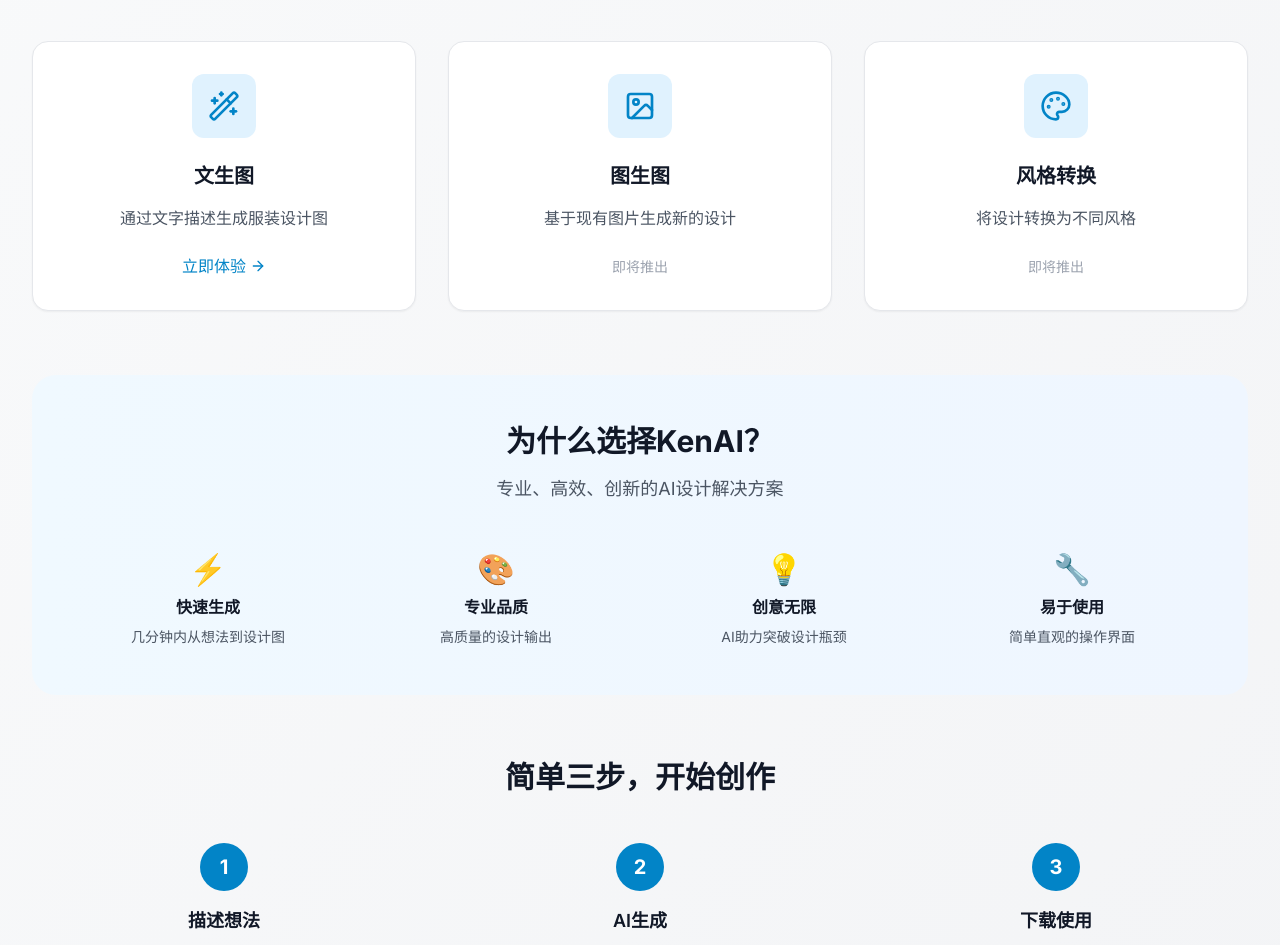
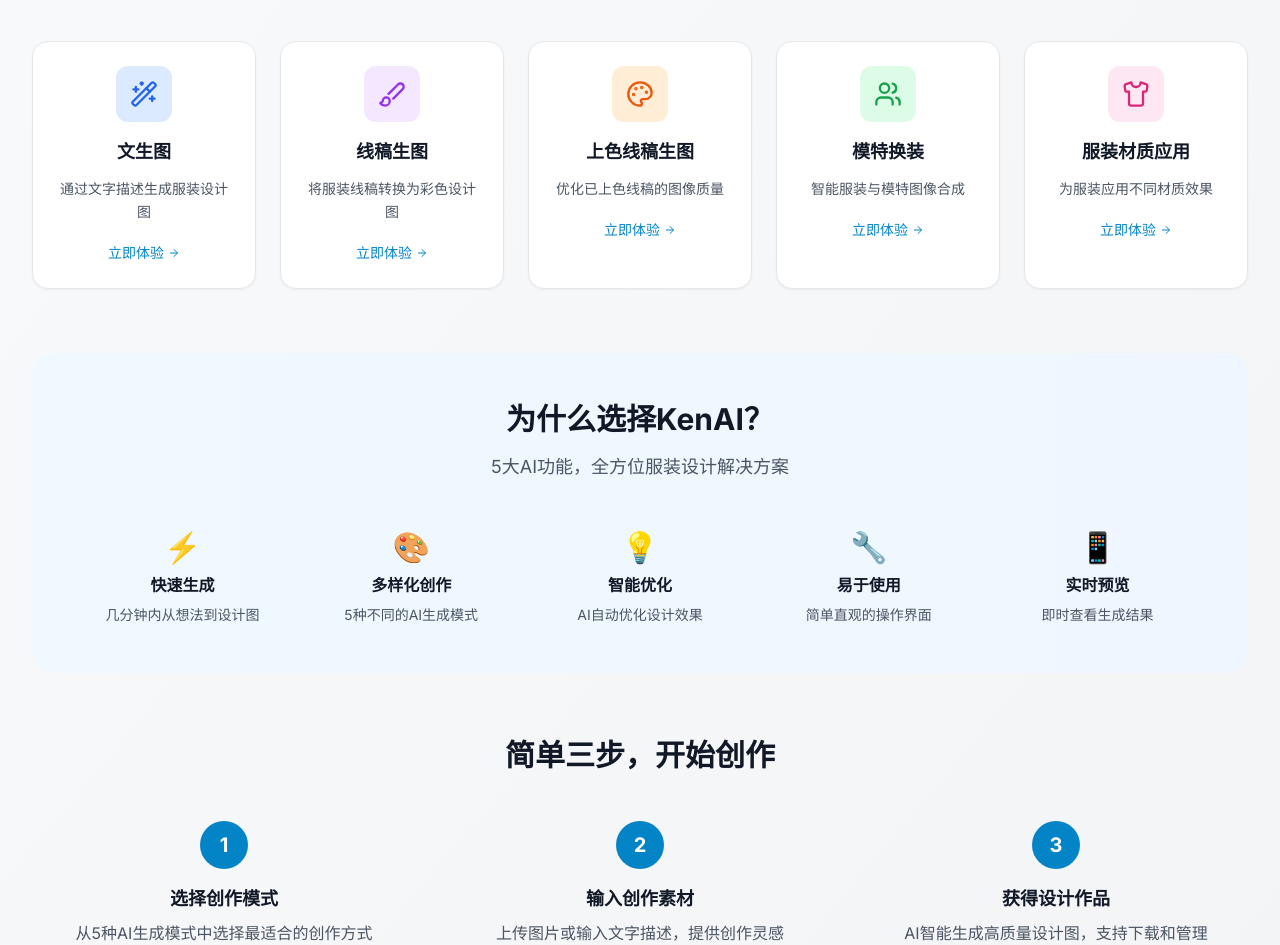
Before and after one commit to kenwoodc/kenai-fashion-design, a Next.js app: page / in a window 1280 px wide. Shown: the part 440-1385 px from the top of the page. Built offline with nearby package versions, Linux system fonts and the light colour scheme.

Commit message:
feat: 完善首页核心功能展示 - 更新为5大AI创作功能，优化布局和用户体验描述

```diff
--- a/app/page.tsx
+++ b/app/page.tsx
@@ -1,7 +1,7 @@
 'use client';
 
 import { useState } from 'react';
-import { Sparkles, Image, Palette, Wand2, ArrowRight } from 'lucide-react';
+import { Sparkles, Image, Palette, Wand2, ArrowRight, Shirt, Brush, Users } from 'lucide-react';
 import Link from 'next/link';
 
 /**
@@ -15,20 +15,39 @@
       description: '通过文字描述生成服装设计图',
       icon: Wand2,
       available: true,
+      color: 'bg-blue-100 text-blue-600',
     },
     {
-      id: 'image-to-image',
-      title: '图生图',
-      description: '基于现有图片生成新的设计',
-      icon: Image,
-      available: false,
+      id: 'sketch-to-image',
+      title: '线稿生图',
+      description: '将服装线稿转换为彩色设计图',
+      icon: Brush,
+      available: true,
+      color: 'bg-purple-100 text-purple-600',
     },
     {
-      id: 'style-transfer',
-      title: '风格转换',
-      description: '将设计转换为不同风格',
+      id: 'colored-sketch-to-image',
+      title: '上色线稿生图',
+      description: '优化已上色线稿的图像质量',
       icon: Palette,
-      available: false,
+      available: true,
+      color: 'bg-orange-100 text-orange-600',
+    },
+    {
+      id: 'model-dressing',
+      title: '模特换装',
+      description: '智能服装与模特图像合成',
+      icon: Users,
+      available: true,
+      color: 'bg-green-100 text-green-600',
+    },
+    {
+      id: 'fabric-application',
+      title: '服装材质应用',
+      description: '为服装应用不同材质效果',
+      icon: Shirt,
+      available: true,
+      color: 'bg-pink-100 text-pink-600',
     },
   ];
 
@@ -80,34 +99,34 @@
         {/* 功能特性 */}
         <div className="mb-16">
           <h3 className="text-3xl font-bold text-gray-900 text-center mb-12">核心功能</h3>
-          <div className="grid grid-cols-1 md:grid-cols-3 gap-8">
+          <div className="grid grid-cols-1 md:grid-cols-2 lg:grid-cols-3 xl:grid-cols-5 gap-6">
             {features.map((feature) => {
               const IconComponent = feature.icon;
               return (
                 <div
                   key={feature.id}
-                  className="bg-white rounded-2xl shadow-sm border border-gray-200 p-8 hover:shadow-md transition-shadow duration-200"
+                  className="bg-white rounded-2xl shadow-sm border border-gray-200 p-6 hover:shadow-lg hover:scale-105 transition-all duration-200"
                 >
-                  <div className="flex items-center justify-center w-16 h-16 bg-primary-100 rounded-xl mb-6 mx-auto">
-                    <IconComponent className="h-8 w-8 text-primary-600" />
+                  <div className={`flex items-center justify-center w-14 h-14 ${feature.color} rounded-xl mb-4 mx-auto`}>
+                    <IconComponent className="h-7 w-7" />
                   </div>
-                  <h4 className="text-xl font-semibold text-gray-900 text-center mb-4">
+                  <h4 className="text-lg font-semibold text-gray-900 text-center mb-3">
                     {feature.title}
                   </h4>
-                  <p className="text-gray-600 text-center mb-6">
+                  <p className="text-gray-600 text-center text-sm mb-4 leading-relaxed">
                     {feature.description}
                   </p>
                   <div className="text-center">
                     {feature.available ? (
                       <Link
                         href="/ai-create"
-                        className="inline-flex items-center text-primary-600 hover:text-primary-700 font-medium"
+                        className="inline-flex items-center text-primary-600 hover:text-primary-700 font-medium text-sm transition-colors"
                       >
                         立即体验
-                        <ArrowRight className="h-4 w-4 ml-1" />
+                        <ArrowRight className="h-3 w-3 ml-1" />
                       </Link>
                     ) : (
-                      <span className="text-gray-400 text-sm">即将推出</span>
+                      <span className="text-gray-400 text-xs">即将推出</span>
                     )}
                   </div>
                 </div>
@@ -120,9 +139,9 @@
         <div className="bg-gradient-to-r from-primary-50 to-blue-50 rounded-3xl p-12 mb-16">
           <div className="text-center mb-12">
             <h3 className="text-3xl font-bold text-gray-900 mb-4">为什么选择KenAI？</h3>
-            <p className="text-lg text-gray-600">专业、高效、创新的AI设计解决方案</p>
+            <p className="text-lg text-gray-600">5大AI功能，全方位服装设计解决方案</p>
           </div>
-          <div className="grid grid-cols-1 md:grid-cols-2 lg:grid-cols-4 gap-8">
+          <div className="grid grid-cols-1 md:grid-cols-2 lg:grid-cols-5 gap-6">
             <div className="text-center">
               <div className="text-3xl font-bold text-primary-600 mb-2">⚡</div>
               <h4 className="font-semibold text-gray-900 mb-2">快速生成</h4>
@@ -130,18 +149,23 @@
             </div>
             <div className="text-center">
               <div className="text-3xl font-bold text-primary-600 mb-2">🎨</div>
-              <h4 className="font-semibold text-gray-900 mb-2">专业品质</h4>
-              <p className="text-sm text-gray-600">高质量的设计输出</p>
+              <h4 className="font-semibold text-gray-900 mb-2">多样化创作</h4>
+              <p className="text-sm text-gray-600">5种不同的AI生成模式</p>
             </div>
             <div className="text-center">
               <div className="text-3xl font-bold text-primary-600 mb-2">💡</div>
-              <h4 className="font-semibold text-gray-900 mb-2">创意无限</h4>
-              <p className="text-sm text-gray-600">AI助力突破设计瓶颈</p>
+              <h4 className="font-semibold text-gray-900 mb-2">智能优化</h4>
+              <p className="text-sm text-gray-600">AI自动优化设计效果</p>
             </div>
             <div className="text-center">
               <div className="text-3xl font-bold text-primary-600 mb-2">🔧</div>
               <h4 className="font-semibold text-gray-900 mb-2">易于使用</h4>
               <p className="text-sm text-gray-600">简单直观的操作界面</p>
+            </div>
+            <div className="text-center">
+              <div className="text-3xl font-bold text-primary-600 mb-2">📱</div>
+              <h4 className="font-semibold text-gray-900 mb-2">实时预览</h4>
+              <p className="text-sm text-gray-600">即时查看生成结果</p>
             </div>
           </div>
         </div>
@@ -154,22 +178,22 @@
               <div className="flex items-center justify-center w-12 h-12 bg-primary-600 text-white rounded-full text-xl font-bold mx-auto mb-4">
                 1
               </div>
-              <h4 className="text-lg font-semibold text-gray-900 mb-2">描述想法</h4>
-              <p className="text-gray-600">用文字详细描述您想要的服装设计</p>
+              <h4 className="text-lg font-semibold text-gray-900 mb-2">选择创作模式</h4>
+              <p className="text-gray-600">从5种AI生成模式中选择最适合的创作方式</p>
             </div>
             <div className="relative">
               <div className="flex items-center justify-center w-12 h-12 bg-primary-600 text-white rounded-full text-xl font-bold mx-auto mb-4">
                 2
               </div>
-              <h4 className="text-lg font-semibold text-gray-900 mb-2">AI生成</h4>
-              <p className="text-gray-600">AI理解您的需求并生成专业设计图</p>
+              <h4 className="text-lg font-semibold text-gray-900 mb-2">输入创作素材</h4>
+              <p className="text-gray-600">上传图片或输入文字描述，提供创作灵感</p>
             </div>
             <div className="relative">
               <div className="flex items-center justify-center w-12 h-12 bg-primary-600 text-white rounded-full text-xl font-bold mx-auto mb-4">
                 3
               </div>
-              <h4 className="text-lg font-semibold text-gray-900 mb-2">下载使用</h4>
-              <p className="text-gray-600">获得高质量设计图，用于您的项目</p>
+              <h4 className="text-lg font-semibold text-gray-900 mb-2">获得设计作品</h4>
+              <p className="text-gray-600">AI智能生成高质量设计图，支持下载和管理</p>
             </div>
           </div>
         </div>
```
